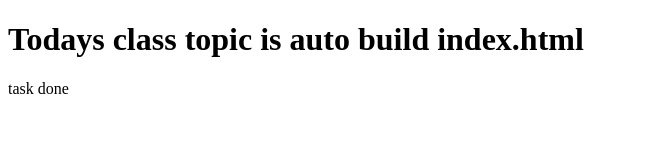
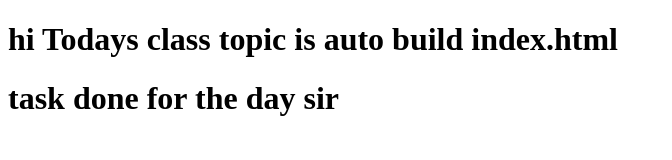
Before and after one commit to keerthishwetha1420/repo4, a plain HTML site: page index.html in a window 1280 px wide. Shown: the whole page, without its empty margins (0-672 px from the left). Drawn offline with Linux system fonts and the light colour scheme.

Commit message:
edited the index.html file

```diff
--- a/index.html
+++ b/index.html
@@ -5,8 +5,7 @@
 </head>
 <body>
 
-<h1>Todays class topic is auto build index.html</h1>
-<p>task done</p>
-
+<h1> hi Todays class topic is auto build index.html</h1>
+<h1>task done for the day sir</h1>
 </body>
 </html>
```
